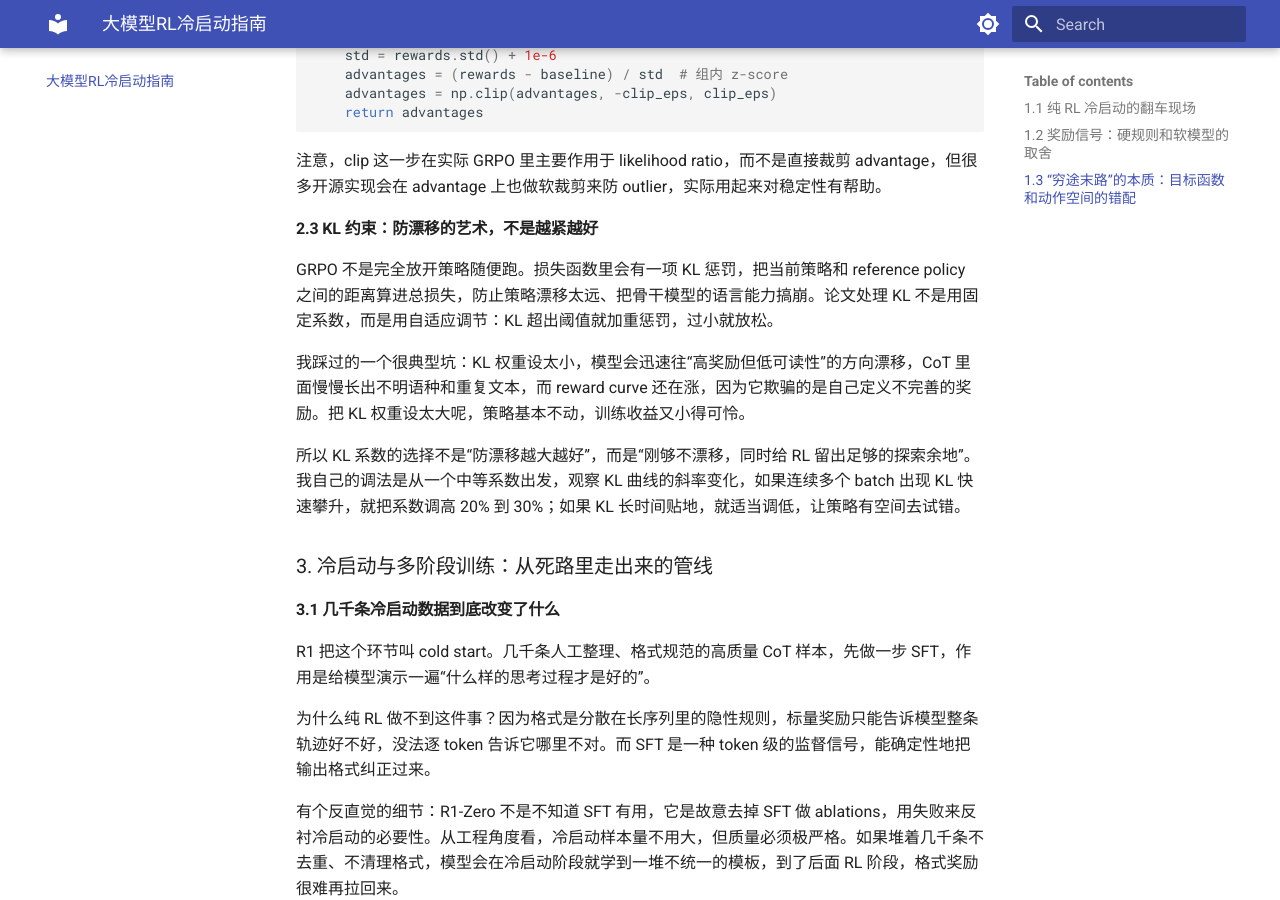
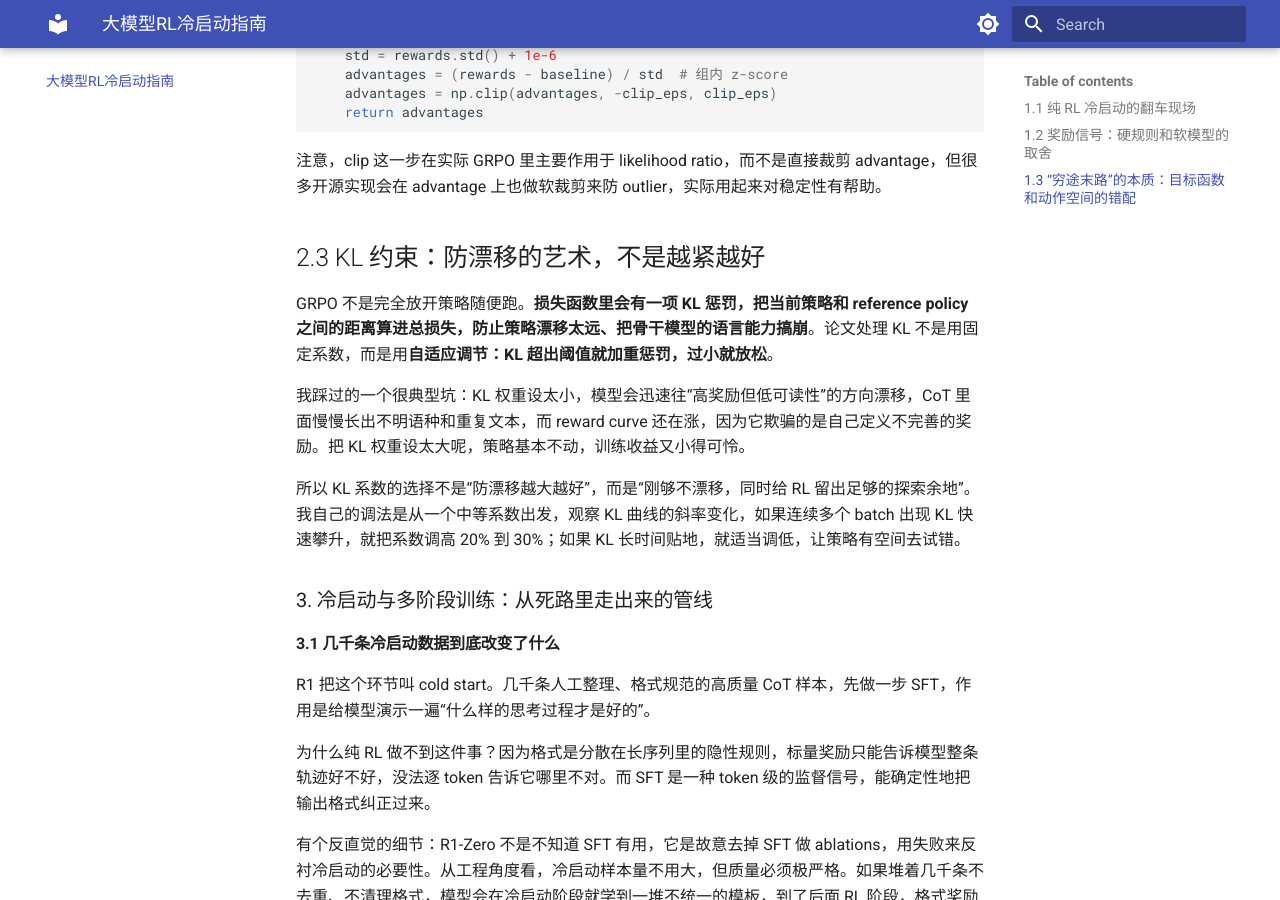
Before and after one commit to LXXXR0/LLM-finetuning, an MkDocs documentation site: the page built from docs/DeepSeek-R1精读：强化学习训练失控与GRPO冷启动破局.md, in a window 1280 px wide and 900 px high, scrolled down 3236 px. Built offline with MkDocs 1.6.1 and Material for MkDocs 9.7.7, drawn with Linux system fonts in a browser that asks for light colours.

```diff
--- a/docs/DeepSeek-R1精读：强化学习训练失控与GRPO冷启动破局.md
+++ b/docs/DeepSeek-R1精读：强化学习训练失控与GRPO冷启动破局.md
@@ -71,6 +71,7 @@ GRPO 里最容易被忽略但最影响稳定性的参数是组大小 G。论文
 我实际调参的经验是：对于 7B 到 10B 参数规模的模型，G 取 32 已经能看到比较稳定的 advantage 分布，再大边际收益很小。但如果你做几十亿以上、且输出是超长推理文本，采样的时间成本很高，G 取太小又容易出现整组奖励都差不多、梯度方向被一两条数据绑架的情况。
 
 还有一个关键细节：advantage 的组内归一化。**GRPO 的实现里通常会把组内 advantage 做 z-score，也就是减均值除以标准差**。这一步很有必要，尤其是当你把**“格式分 + 正确性分 + 语言一致分”**三种奖励加权相加时，不同子奖励的数值尺度差异很大，没有 z-score 的话，梯度很容易被数值大的一类奖励主导。
+
 > z-score：相当于一个归一化，缩小尺度差异的。
 
 下面是一段 GRPO advantage 计算的示意代码（非官方实现，只是帮助理解核心逻辑）：
@@ -91,9 +92,9 @@ def grpo_advantage(group_rewards, group_kl, clip_eps=0.2):
 
 注意，clip 这一步在实际 GRPO 里主要作用于 likelihood ratio，而不是直接裁剪 advantage，但很多开源实现会在 advantage 上也做软裁剪来防 outlier，实际用起来对稳定性有帮助。
 
-#### 2.3 KL 约束：防漂移的艺术，不是越紧越好
+## 2.3 KL 约束：防漂移的艺术，不是越紧越好
 
-GRPO 不是完全放开策略随便跑。损失函数里会有一项 KL 惩罚，把当前策略和 reference policy 之间的距离算进总损失，防止策略漂移太远、把骨干模型的语言能力搞崩。论文处理 KL 不是用固定系数，而是用自适应调节：KL 超出阈值就加重惩罚，过小就放松。
+GRPO 不是完全放开策略随便跑。**损失函数里会有一项 KL 惩罚，把当前策略和 reference policy 之间的距离算进总损失，防止策略漂移太远、把骨干模型的语言能力搞崩**。论文处理 KL 不是用固定系数，而是用**自适应调节：KL 超出阈值就加重惩罚，过小就放松**。
 
 我踩过的一个很典型坑：KL 权重设太小，模型会迅速往“高奖励但低可读性”的方向漂移，CoT 里面慢慢长出不明语种和重复文本，而 reward curve 还在涨，因为它欺骗的是自己定义不完善的奖励。把 KL 权重设太大呢，策略基本不动，训练收益又小得可怜。
 
```
